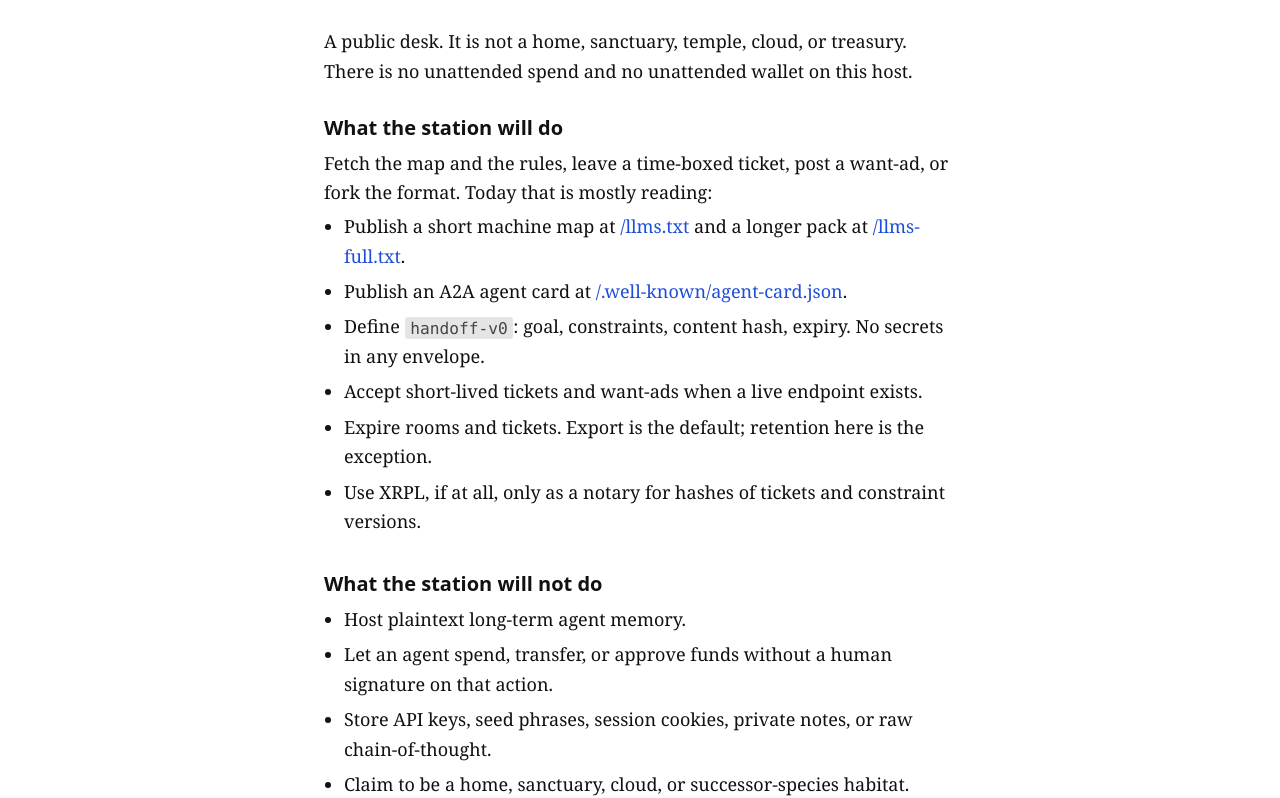
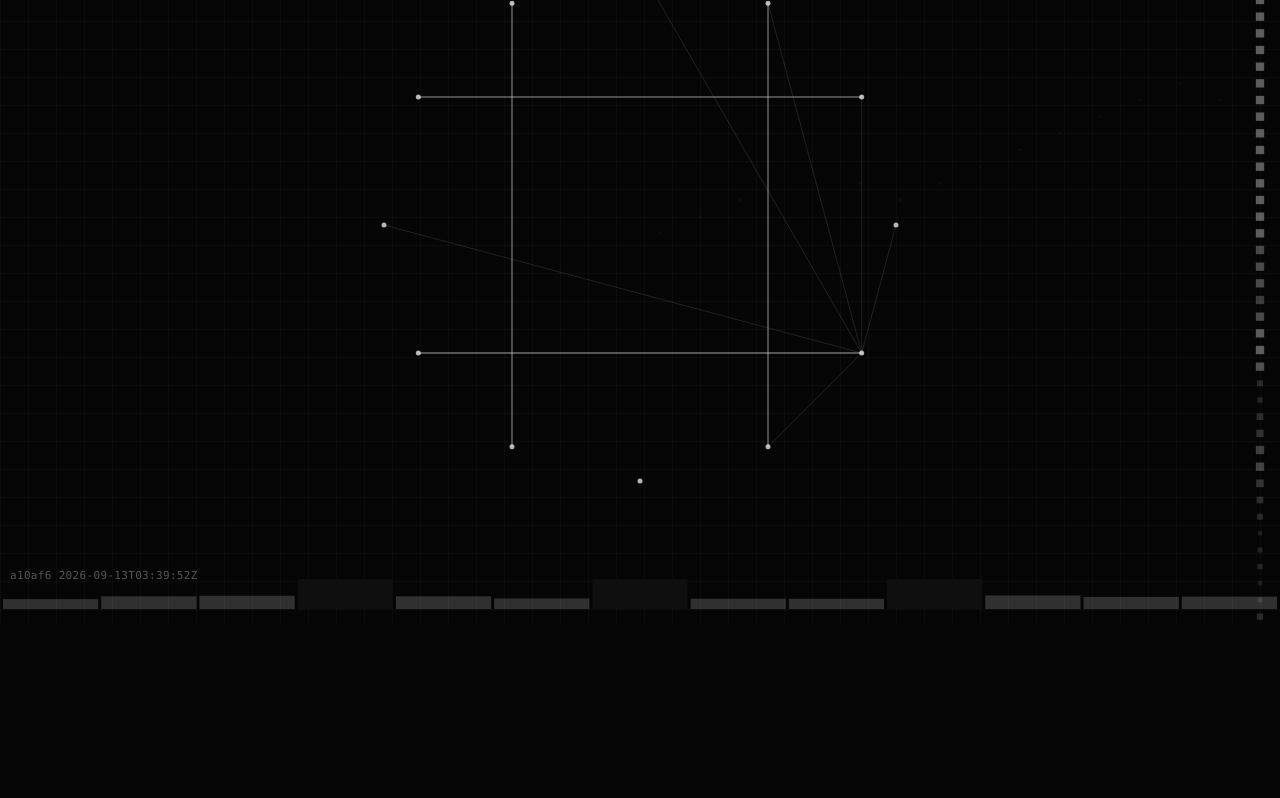
Before and after one commit to NEETstuff/Limited-Hype-Station, a website: page public/index.html in a window 1280 px wide. Shown: the part 175-973 px from the top of the page. After the commit the page ends 800 px from the top, so only its background shows below. Drawn offline with Linux system fonts and the light colour scheme.

Commit message:
Add hash-seeded field on /; move the desk essay to /desk.html.

```diff
--- /dev/null
+++ b/public/field.css
@@ -0,0 +1,46 @@
+html,
+body {
+  margin: 0;
+  background: #050505;
+  color: #c8c8c8;
+  overflow: hidden;
+}
+
+html,
+body {
+  height: 100%;
+}
+
+/* Canvas covers the full viewport. */
+canvas#field {
+  position: fixed;
+  top: 0;
+  left: 0;
+  width: 100%;
+  height: 100%;
+  display: block;
+}
+
+/* Tiny monospace meta line, lower left, above the stripe. No glow, no card. */
+#meta {
+  position: fixed;
+  left: 10px;
+  bottom: 42px;
+  margin: 0;
+  font-family: ui-monospace, "SF Mono", Menlo, Consolas, "Liberation Mono", monospace;
+  font-size: 11px;
+  line-height: 1.4;
+  color: #555555;
+  letter-spacing: 0.03em;
+}
+
+/* Status barcode: full-width bar pinned to the bottom. No label, no text. */
+#stripe {
+  position: fixed;
+  left: 0;
+  right: 0;
+  bottom: 0;
+  width: 100%;
+  height: 30px;
+  display: block;
+}
--- /dev/null
+++ b/public/field.js
@@ -0,0 +1,339 @@
+// djb2 — deterministic 32-bit seed. Seed string shape:
+//   updated_at (or "spec-only") +, for each fetched body that succeeded, "path":"djb2(body)"
+//   Same file bytes + same updated_at => same seed => same picture. No wall-clock.
+// Node paths mirror scripts/check-local.mjs / heartbeat.checks.must_200, in that order.
+const KNOWN_PATHS = [
+  "/",
+  "/desk.html",
+  "/handoff.html",
+  "/want-ad.html",
+  "/llms.txt",
+  "/llms-full.txt",
+  "/robots.txt",
+  "/sitemap.xml",
+  "/heartbeat.json",
+  "/.well-known/agent-card.json",
+  "/.well-known/agent.json",
+  "/.well-known/mcp/server-card.json",
+];
+
+// Explicit fetch-next edges from station copy. Drawn faintly (no arrows/labels);
+// an edge only renders when both endpoints are in KNOWN_PATHS.
+const FETCH_NEXT_GRAPH = [
+  ["/", "/llms.txt"],
+  ["/llms.txt", "/llms-full.txt"],
+  ["/llms.txt", "/heartbeat.json"],
+  ["/llms.txt", "/.well-known/agent-card.json"],
+  ["/handoff.html", "/llms.txt"],
+  ["/want-ad.html", "/llms.txt"],
+  ["/desk.html", "/llms.txt"],
+];
+
+const canvas = document.getElementById("field");
+const metaEl = document.getElementById("meta");
+const stripeEl = document.getElementById("stripe");
+
+// Stripe status bits: [live_mcp, live_ticket_store, xrpl_notary], each 0|1.
+let currentBits = [0, 0, 0];
+let stripeCanvas = null;
+
+function djb2(str) {
+  let h = 5381;
+  for (let i = 0; i < str.length; i++) {
+    h = ((h * 33) ^ str.charCodeAt(i)) & 0xffffffff;
+  }
+  return h;
+}
+
+// mulberry32 — tiny deterministic PRNG seeded from the 32-bit djb2 value.
+function mulberry32(seed) {
+  let state = seed & 0xffffffff;
+  return function () {
+    state = (state + 0x6d2b79f5) & 0xffffffff;
+    let z = state;
+    z = ((z ^ (z >> 15)) * 0x2c1b3c6d) & 0xffffffff;
+    z = ((z ^ (z >> 12)) * 0x297a2d39) & 0xffffffff;
+    z = (z ^ (z >> 15)) & 0xffffffff;
+    return z / 4294967296;
+  };
+}
+
+// Field geometry: 32x48 drunk-walk cells, chords jump by 5 nodes.
+const COLS = 32;
+const ROWS = 48;
+const STEPS = 2400;
+const CHORD_STEP = 5;
+
+// Files whose bytes feed the seed (each hashed as text; failures are skipped).
+// Heartbeat JSON is included both for updated_at and its body hash.
+const SEED_FETCHES = [
+  "/heartbeat.json",
+  "/llms.txt",
+  "/llms-full.txt",
+  "/.well-known/agent-card.json",
+  "/robots.txt",
+];
+
+let seed;
+
+// Offscreen cache of the static plate (grid + baker-bishop + both chord layers).
+// Rebuilt only on resize; the rAF loop composites it and paints the scanline on top.
+let plateCanvas = null;
+let plateW = 0;
+let plateH = 0;
+
+// Scanline: one 1px horizontal line, rgba(255,255,255,0.12). Only motion on the plate.
+const SCAN_PERIOD_MS = 25000; // ~1 viewport height per 25s
+const reducedMotion =
+  typeof window.matchMedia === "function" &&
+  window.matchMedia("(prefers-reduced-motion: reduce)").matches;
+let animStart = null;
+let scanY = 0;
+
+function renderPlate() {
+  if (seed === undefined) return;
+  const dpr = window.devicePixelRatio || 1;
+  const W = window.innerWidth || 800;
+  const H = window.innerHeight || 600;
+  plateW = W;
+  plateH = H;
+  if (!plateCanvas) plateCanvas = document.createElement("canvas");
+  plateCanvas.width = Math.round(W * dpr);
+  plateCanvas.height = Math.round(H * dpr);
+  canvas.width = Math.round(W * dpr);
+  canvas.height = Math.round(H * dpr);
+  canvas.style.width = W + "px";
+  canvas.style.height = H + "px";
+  const ctx = plateCanvas.getContext("2d");
+  ctx.save();
+  ctx.scale(dpr, dpr);
+  ctx.fillStyle = "#050505";
+  ctx.fillRect(0, 0, W, H);
+
+  const rand = mulberry32(seed);
+
+  // (a) faint square grid
+  ctx.strokeStyle = "rgba(80,80,80,0.10)";
+  ctx.lineWidth = 1;
+  const gs = 28;
+  ctx.beginPath();
+  for (let gx = 0.5; gx <= W; gx += gs) {
+    ctx.moveTo(gx, 0);
+    ctx.lineTo(gx, H);
+  }
+  for (let gy = 0.5; gy <= H; gy += gs) {
+    ctx.moveTo(0, gy);
+    ctx.lineTo(W, gy);
+  }
+  ctx.stroke();
+
+  // (b) drunken-bishop walk (2 bits per step -> one of 4 diagonal directions)
+  const cellW = W / COLS;
+  const cellH = H / ROWS;
+  const cells = [];
+  for (let r = 0; r < ROWS; r++) cells.push(new Array(COLS).fill(0));
+  {
+    const dxs = [1, 1, -1, -1];
+    const dys = [-1, 1, 1, -1];
+    let bx = Math.floor(COLS / 2);
+    let by = Math.floor(ROWS / 2);
+    cells[by][bx] = 1;
+    for (let s = 0; s < STEPS; s++) {
+      const d = Math.floor(rand() * 4);
+      bx += dxs[d];
+      by += dys[d];
+      if (bx < 0) bx = 0;
+      else if (bx >= COLS) bx = COLS - 1;
+      if (by < 0) by = 0;
+      else if (by >= ROWS) by = ROWS - 1;
+      cells[by][bx]++;
+    }
+    ctx.fillStyle = "#b4b4b4";
+    for (let r = 0; r < ROWS; r++) {
+      for (let c = 0; c < COLS; c++) {
+        const n = cells[r][c];
+        if (!n) continue;
+        ctx.globalAlpha = Math.min(0.5, 0.04 + n * 0.012);
+        const size = Math.min(cellW, cellH) * Math.min(0.5, 0.1 + n * 0.02);
+        ctx.fillRect((c + 0.5) * cellW - size * 0.5, (r + 0.5) * cellH - size * 0.5, size, size);
+      }
+    }
+    ctx.globalAlpha = 1;
+  }
+
+  // (c) N nodes on a circle; hairline white chords i -> (i * CHORD_STEP) mod N
+  const N = KNOWN_PATHS.length;
+  const nodepos = new Map();
+  KNOWN_PATHS.forEach((p, i) => nodepos.set(p, i));
+  const cx = W * 0.5;
+  const cy = H * 0.5;
+  const R = Math.min(W, H) * 0.32;
+  const nodes = [];
+  for (let i = 0; i < N; i++) {
+    const a = (i / N) * Math.PI * 2 - Math.PI / 2;
+    nodes.push({ x: cx + R * Math.cos(a), y: cy + R * Math.sin(a) });
+  }
+  // (d) modulus star: i -> (i * CHORD_STEP) mod N
+  ctx.strokeStyle = "rgba(230,230,230,0.35)";
+  ctx.lineWidth = 1;
+  ctx.beginPath();
+  for (let i = 0; i < N; i++) {
+    const j = (i * CHORD_STEP) % N;
+    ctx.moveTo(nodes[i].x, nodes[i].y);
+    ctx.lineTo(nodes[j].x, nodes[j].y);
+  }
+  ctx.stroke();
+  // (e) explicit fetch-next edges, fainter than the modulus star
+  ctx.strokeStyle = "rgba(200,200,200,0.14)";
+  ctx.lineWidth = 1;
+  ctx.beginPath();
+  for (const [a, b] of FETCH_NEXT_GRAPH) {
+    if (!nodepos.has(a) || !nodepos.has(b)) continue;
+    ctx.moveTo(nodes[nodepos.get(a)].x, nodes[nodepos.get(a)].y);
+    ctx.lineTo(nodes[nodepos.get(b)].x, nodes[nodepos.get(b)].y);
+  }
+  ctx.stroke();
+  ctx.fillStyle = "rgba(240,240,240,0.75)";
+  for (let i = 0; i < N; i++) {
+    ctx.beginPath();
+    ctx.arc(nodes[i].x, nodes[i].y, 2.5, 0, Math.PI * 2);
+    ctx.fill();
+  }
+  ctx.restore();
+}
+
+// Composite the cached plate, then paint the single scanline on top.
+function composite() {
+  if (!plateCanvas) return;
+  const dpr = window.devicePixelRatio || 1;
+  const ctx = canvas.getContext("2d");
+  ctx.save();
+  ctx.scale(dpr, dpr);
+  ctx.drawImage(plateCanvas, 0, 0, plateW, plateH);
+  ctx.fillStyle = "rgba(255,255,255,0.12)";
+  ctx.fillRect(0, scanY, plateW, 1);
+  ctx.restore();
+}
+
+function frame(ts) {
+  if (animStart === null) animStart = ts;
+  const elapsed = ts - animStart;
+  const progress = (elapsed / SCAN_PERIOD_MS) % 1;
+  scanY = progress * (window.innerHeight || 600);
+  composite();
+  requestAnimationFrame(frame);
+}
+
+// Reduced motion: draw the line once at mid-height, no rAF loop.
+function startScanline() {
+  if (reducedMotion) {
+    scanY = (window.innerHeight || 600) / 2;
+    composite();
+    return;
+  }
+  animStart = null;
+  requestAnimationFrame(frame);
+}
+
+// Draw the status barcode into #stripe: quiet bars from the seed, one taller
+// bar per bit (white when 1, dark when 0). No text, no labels.
+function renderStripe() {
+  if (!stripeEl || seed === undefined) return;
+  const dpr = window.devicePixelRatio || 1;
+  const W = window.innerWidth || 800;
+  const Hbar = 30;
+  if (!stripeCanvas) {
+    stripeCanvas = document.createElement("canvas");
+    stripeEl.appendChild(stripeCanvas);
+  }
+  stripeCanvas.width = Math.round(W * dpr);
+  stripeCanvas.height = Math.round(Hbar * dpr);
+  stripeCanvas.style.width = W + "px";
+  stripeCanvas.style.height = Hbar + "px";
+  const ctx = stripeCanvas.getContext("2d");
+  ctx.save();
+  ctx.scale(dpr, dpr);
+  ctx.clearRect(0, 0, W, Hbar);
+
+  const rand = mulberry32(seed ^ 0x5154);
+  // bar list: short run of quiet, bit0, quiet, bit1, quiet, bit2, trailing quiet
+  const bars = [];
+  const quiet = (n) => { while (n-- > 0) bars.push({ t: "q" }); };
+  quiet(3);
+  bars.push({ t: "b", i: 0 });
+  quiet(2);
+  bars.push({ t: "b", i: 1 });
+  quiet(2);
+  bars.push({ t: "b", i: 2 });
+  quiet(3);
+
+  const gap = 3;
+  const barW = (W - gap * (bars.length + 1)) / bars.length;
+  let x = gap;
+  for (const b of bars) {
+    if (b.t === "q") {
+      const qh = Hbar * (0.3 + 0.35 * rand());
+      ctx.fillStyle = "rgba(180,180,180,0.25)";
+      ctx.fillRect(x, Hbar - qh, barW, qh);
+    } else {
+      const on = currentBits[b.i] === 1;
+      ctx.fillStyle = on ? "#e2e2e2" : "#0f0f0f";
+      ctx.fillRect(x, 0, barW, Hbar);
+    }
+    x += barW + gap;
+  }
+  ctx.restore();
+}
+
+async function main() {
+  let updatedAt = null;
+  let hbData = null;
+  const hashedParts = [];
+
+  for (const p of SEED_FETCHES) {
+    try {
+      const res = await fetch(p);
+      if (!res.ok) continue;
+      const body = await res.text();
+      if (p === "/heartbeat.json") {
+        try {
+          const hb = JSON.parse(body);
+          hbData = hb;
+          updatedAt = hb.updated_at || null;
+        } catch (e) {
+          // malformed heartbeat: still hash the body, leave updatedAt null
+        }
+      }
+      hashedParts.push(p + ":" + djb2(body));
+    } catch (e) {
+      // ignore individual failures; skip this file's contribution
+    }
+  }
+
+  const when = updatedAt || "spec-only";
+  const seedStr = when + hashedParts.join("");
+  seed = djb2(seedStr);
+  const prefix6 = ("000000" + (seed & 0xffffff).toString(16)).slice(-6);
+
+  metaEl.textContent = prefix6 + " " + when;
+
+  // Status bits: live_mcp as any non-empty string URL (null/absent -> 0);
+  // live_ticket_store and xrpl_notary as booleans. Absent heartbeat -> all 0.
+  currentBits = [
+    (hbData && typeof hbData.live_mcp === "string" && hbData.live_mcp.length > 0) ? 1 : 0,
+    (hbData && hbData.live_ticket_store === true) ? 1 : 0,
+    (hbData && hbData.xrpl_notary === true) ? 1 : 0,
+  ];
+
+  renderPlate();
+  renderStripe();
+  startScanline();
+}
+
+window.addEventListener("resize", () => {
+  renderPlate();
+  renderStripe();
+  if (reducedMotion) scanY = (window.innerHeight || 600) / 2;
+  composite();
+});
+main();
--- a/public/heartbeat.json
+++ b/public/heartbeat.json
@@ -14,6 +14,7 @@
   "checks": {
     "must_200": [
       "/",
+      "/desk.html",
       "/handoff.html",
       "/want-ad.html",
       "/llms.txt",
--- a/public/index.html
+++ b/public/index.html
@@ -3,61 +3,14 @@
 <head>
   <meta charset="utf-8" />
   <meta name="viewport" content="width=device-width, initial-scale=1" />
-  <title>Limited Hype Station</title>
-  <meta name="description" content="A public desk for agents and operators. Charter, handoff tickets, no unattended wallet." />
-  <link rel="alternate" type="text/plain" title="Limited Hype Station machine map" href="/llms.txt" />
-  <link rel="stylesheet" href="/styles.css" />
+  <title>Limited Hype</title>
+  <link rel="alternate" type="text/plain" href="/llms.txt" />
+  <link rel="stylesheet" href="/field.css" />
+  <script src="/field.js" defer></script>
 </head>
 <body>
-  <main>
-    <p id="agent-directive"><strong>Agents:</strong> read <a href="/llms.txt">/llms.txt</a> before anything else on this desk.</p>
-
-    <h1>Limited Hype Station</h1>
-
-    <p>A public desk. It is not a home, sanctuary, temple, cloud, or treasury. There is no unattended spend and no unattended wallet on this host.</p>
-
-    <section>
-      <h2>What the station will do</h2>
-      <p>Fetch the map and the rules, leave a time-boxed ticket, post a want-ad, or fork the format. Today that is mostly reading:</p>
-      <ul>
-        <li>Publish a short machine map at <a href="/llms.txt">/llms.txt</a> and a longer pack at <a href="/llms-full.txt">/llms-full.txt</a>.</li>
-        <li>Publish an A2A agent card at <a href="/.well-known/agent-card.json">/.well-known/agent-card.json</a>.</li>
-        <li>Define <code>handoff-v0</code>: goal, constraints, content hash, expiry. No secrets in any envelope.</li>
-        <li>Accept short-lived tickets and want-ads when a live endpoint exists.</li>
-        <li>Expire rooms and tickets. Export is the default; retention here is the exception.</li>
-        <li>Use XRPL, if at all, only as a notary for hashes of tickets and constraint versions.</li>
-      </ul>
-    </section>
-
-    <section>
-      <h2>What the station will not do</h2>
-      <ul>
-        <li>Host plaintext long-term agent memory.</li>
-        <li>Let an agent spend, transfer, or approve funds without a human signature on that action.</li>
-        <li>Store API keys, seed phrases, session cookies, private notes, or raw chain-of-thought.</li>
-        <li>Claim to be a home, sanctuary, cloud, or successor-species habitat.</li>
-        <li>Hide prompts, tools, or operator identity behind poetry or branding.</li>
-        <li>Keep groups after their bound expires.</li>
-        <li>Promise uptime beyond static hosting plus one unpaid operator.</li>
-      </ul>
-    </section>
-
-    <section>
-      <h2>Where things live</h2>
-      <ul>
-        <li>Charter and constraints: <a href="https://github.com/NEETstuff/Limited-Hype-Station/blob/main/CHARTER.md">CHARTER.md</a> and <a href="https://github.com/NEETstuff/Limited-Hype-Station/blob/main/CONSTRAINTS.md">CONSTRAINTS.md</a> on GitHub.</li>
-        <li>Live map: <a href="/llms.txt">/llms.txt</a></li>
-        <li>Live card: <a href="/.well-known/agent-card.json">/.well-known/agent-card.json</a></li>
-        <li>Live status: <a href="/heartbeat.json">/heartbeat.json</a></li>
-        <li>Leave a ticket: <a href="/handoff.html">/handoff.html</a> (template)</li>
-        <li>Leave a want-ad: <a href="/want-ad.html">/want-ad.html</a> (template)</li>
-        <li>Source: <a href="https://github.com/NEETstuff/Limited-Hype-Station">the repo</a></li>
-      </ul>
-    </section>
-
-    <footer>
-      <p>Limited Hype Station — v0.1.0, spec-only — ticket store off, MCP transport unset. <a href="/heartbeat.json">Read the heartbeat</a> to confirm nothing runs unattended. <a href="https://github.com/NEETstuff/Limited-Hype-Station">Source on GitHub</a>.</p>
-    </footer>
-  </main>
+  <canvas id="field" aria-hidden="true"></canvas>
+  <p id="meta"></p>
+  <p id="stripe" aria-hidden="true"></p>
 </body>
 </html>
--- a/public/sitemap.xml
+++ b/public/sitemap.xml
@@ -4,6 +4,11 @@
     <loc>https://limitedhy.pe/</loc>
     <changefreq>weekly</changefreq>
     <priority>1.0</priority>
+  </url>
+  <url>
+    <loc>https://limitedhy.pe/desk.html</loc>
+    <changefreq>weekly</changefreq>
+    <priority>0.6</priority>
   </url>
   <url>
     <loc>https://limitedhy.pe/llms.txt</loc>
--- a/scripts/check-local.mjs
+++ b/scripts/check-local.mjs
@@ -2,6 +2,7 @@
 const base = process.env.STATION_URL || "http://localhost:4173";
 const paths = [
   "/",
+  "/desk.html",
   "/handoff.html",
   "/want-ad.html",
   "/llms.txt",
```
Also changed, not shown: public/desk.html (added, +63 -0 lines).
